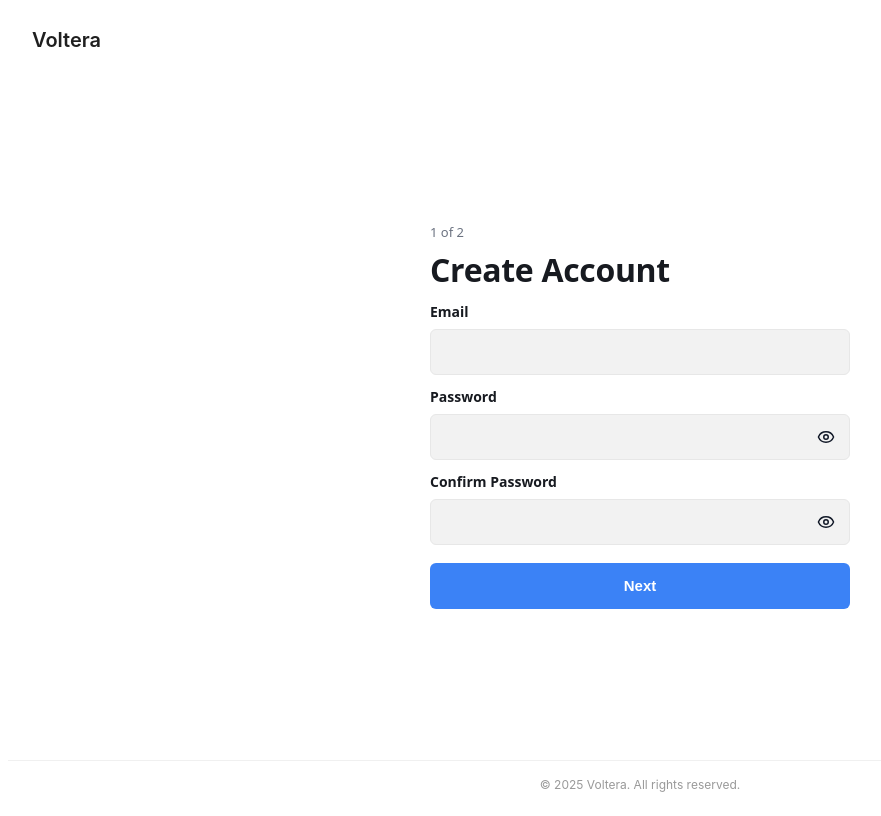
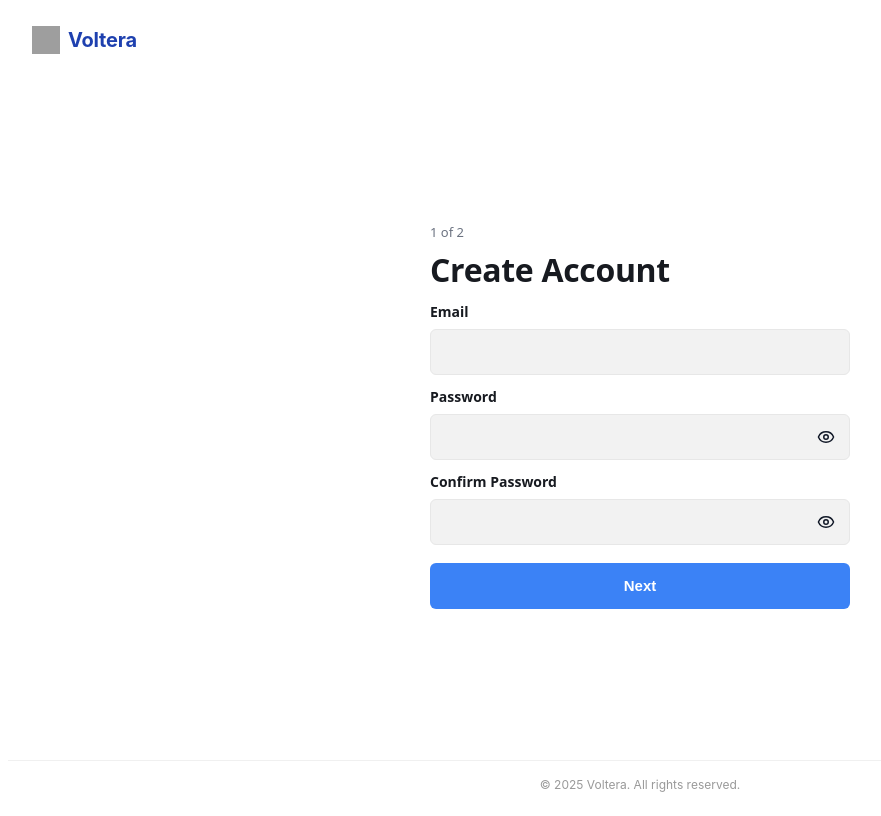
Before and after one commit to HAIANH29/Voltera-Web-App, a React (Vite) app in the folder src/frontend/: page /register in a window 1280 px wide. Shown: the whole page, without its empty margins (0-881 px from the left). Built offline with nearby package versions, Linux system fonts and the light colour scheme; no server answers; grey boxes are pictures that could not be loaded; a web font is replaced by a local one.

Commit message:
change Logo

```diff
--- a/src/frontend/src/layout/authenLayout.jsx
+++ b/src/frontend/src/layout/authenLayout.jsx
@@ -1,75 +1,80 @@
+// src/layout/AuthLayout.jsx
 import React from "react";
-
 import { Layout } from "antd";
-
-import { Outlet } from "react-router-dom";
+import { Outlet, Link } from "react-router-dom"; // <- thêm Link
 
 const { Header, Content, Footer } = Layout;
 
 export default function AuthLayout({ children }) {
-
   return (
     <Layout style={{ minHeight: "100vh" }}>
-
       {/* 🔹 Top */}
       <Header
-
         style={{
-
           background: "#fff",
-
           boxShadow: "0 1px 0 rgba(0,0,0,0.06)",
-
           padding: "0 24px",
-
           display: "flex",
-
           alignItems: "center",
-
         }}
       >
-<h1 style={{ margin: 0, fontSize: 20, fontWeight: 600 }}>Voltera</h1>
+        <Link
+          to="/"
+          style={{
+            display: "inline-flex",
+            alignItems: "center",
+            gap: 8,
+            textDecoration: "none",
+          }}
+        >
+          <img
+            src="/logo-voltera.png"
+            alt="Voltera Logo"
+            style={{ width: 28, height: 28, display: "block" }}
+            onError={(e) => {
+              e.currentTarget.src = "/vite.svg";
+            }}
+          />
+          <span
+            style={{
+              fontSize: 20,
+              fontWeight: 700,
+              letterSpacing: "-0.01em",
+              color: "#1e40af",
+            }}
+          >
+            Voltera
+          </span>
+        </Link>
       </Header>
 
       {/* 🔹 Body */}
       <Content
         style={{
           flex: 1,
-    padding: "0 16px",     // ↓ bớt padding (trước là 48px 24px)
+          padding: "0 16px",
           display: "flex",
           justifyContent: "center",
           alignItems: "center",
-    background: "#fff",    // ↓ nền trắng phẳng như Tesla (trước là #f5f5f5)
+          background: "#fff",
         }}
       >
         {children ?? <Outlet />}
       </Content>
 
-
       {/* 🔹 Bottom */}
       <Footer
-
         style={{
-
           textAlign: "center",
-
           background: "#fff",
-
           borderTop: "1px solid #f0f0f0",
-
           padding: "16px 0",
-
           fontSize: 12,
-
           color: "#999",
-
         }}
       >
-
         © {new Date().getFullYear()} Voltera. All rights reserved.
       </Footer>
     </Layout>
-
   );
-
 }
--- a/src/frontend/src/pages/login/LoginPage.jsx
+++ b/src/frontend/src/pages/login/LoginPage.jsx
@@ -1,13 +1,12 @@
 // src/pages/login/LoginPage.jsx
 import React, { useState } from "react";
-import { useNavigate } from "react-router-dom";
 import { useFormik } from "formik";
 import * as Yup from "yup";
 import axios from "axios";
 import Cookies from "js-cookie";
 import { jwtDecode } from "jwt-decode";
 import "./LoginPage.css";
-
+import { useNavigate, Link } from "react-router-dom";
 // [STEP 3] Axios config + interceptor
 const BASE_URL = import.meta.env.VITE_BACK_END_BASE_URL?.replace(/\/?$/, "/");
 const api = axios.create({
@@ -140,6 +139,7 @@ export default function LoginPage() {
   };
 
   return (
+
     <div className="tesla-login">
       <h1 className="t-title">Sign In</h1>
       {!!formMsg && <div className="t-error t-error-global">{formMsg}</div>}
```
Also changed, not shown: src/frontend/src/pages/login/LoginPage.css (line endings or trailing spaces). Lines whose indentation alone changed are shown as unchanged.
